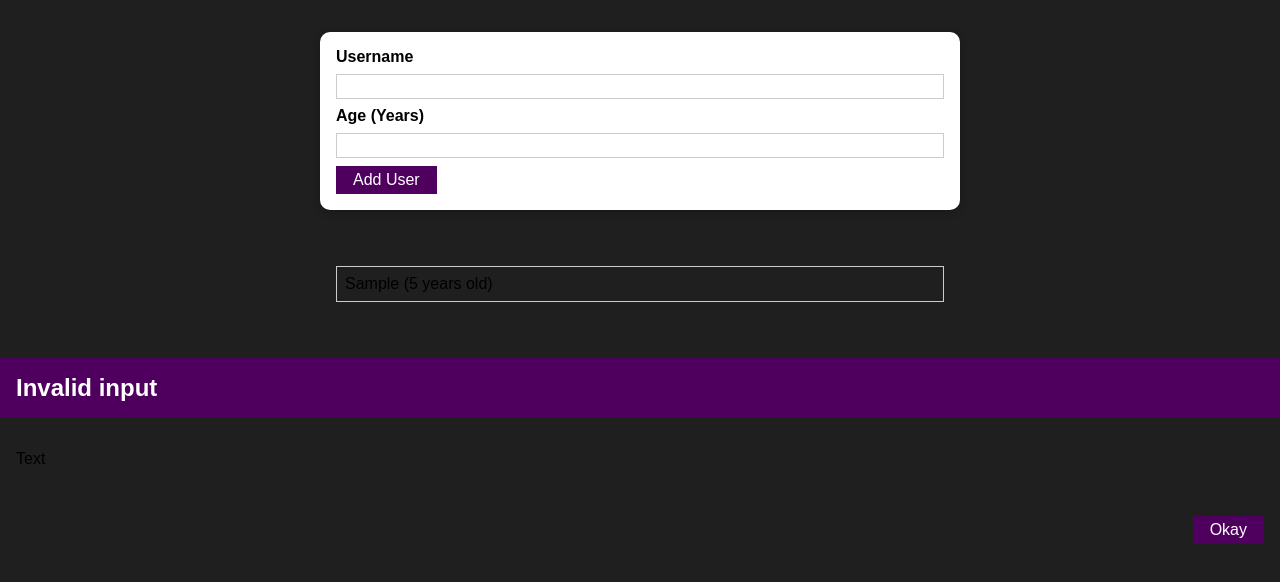
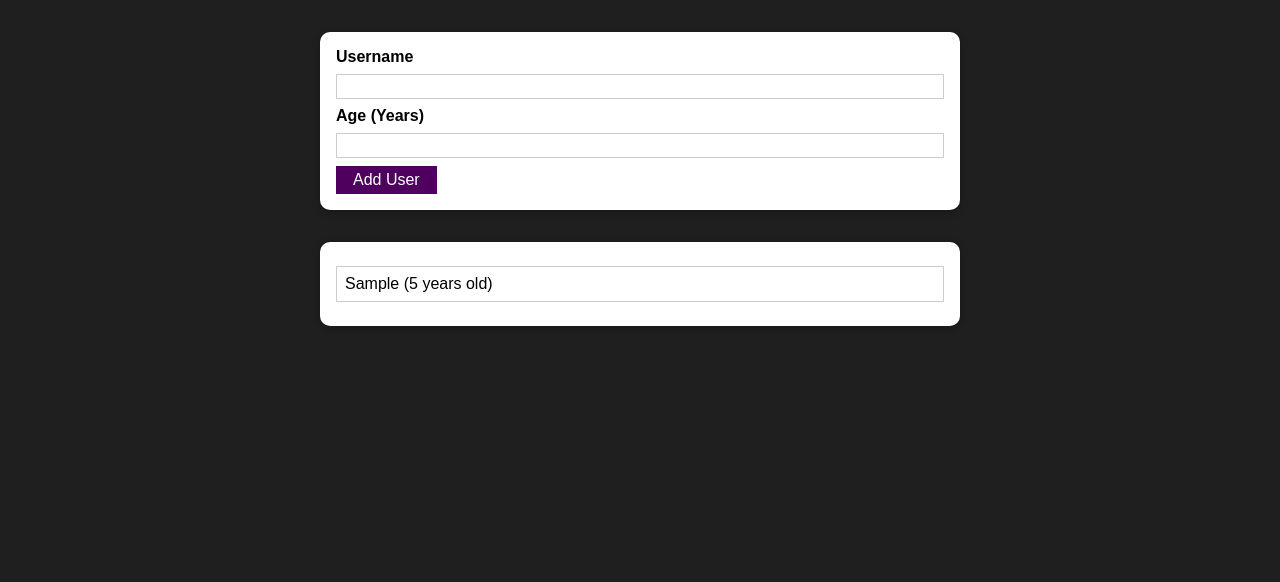
Before and after one commit to jacquelyn-bradshaw/third-react-practice, a React (Create React App) app: page / in a window 1280 px wide. Both pictures are taken after typing "Sample", "5" into the empty fields and a click on the button "Add User". Shown: the top 582 px of the page. Built offline with nearby package versions, Linux system fonts and the light colour scheme.

Commit message:
ErrorModal showing and hiding

```diff
--- a/src/App.js
+++ b/src/App.js
@@ -1,10 +1,11 @@
 import {useState} from 'react';
 import UsersList from './Components/UsersList';
 import AddUser from './Components/AddUser';
-import ErrorModal from './Components/ErrorModal';
+import ErrorModal from './Components/UI/ErrorModal';
 
 function App() {
 const [users, addUser] = useState([])
+const [isModalShowing, setIsModalShowing] = useState(false)
 
   const addUserHandler = (input) => {
     addUser((prevUsers) => {
@@ -12,11 +13,19 @@ const [users, addUser] = useState([])
     })
   }
 
+  const showModalHandler = () => {
+    setIsModalShowing(true)
+  }
+
+  const hideModalHandler = () => {
+    setIsModalShowing(false)
+  }
+
   return (
     <div>
-      <AddUser onAddUser={addUserHandler}/>
+      <AddUser onShowModal={showModalHandler} onAddUser={addUserHandler}/>
       <UsersList users={users} />
-      <ErrorModal/>
+      {isModalShowing && <ErrorModal onCloseModal={hideModalHandler}/>}
     </div>
   );
 }
--- a/src/Components/AddUser.js
+++ b/src/Components/AddUser.js
@@ -24,8 +24,9 @@ const AddUser = (props) => {
 
   const submitHandler = (event) => {
     event.preventDefault()
-    if (userInput.username === "" || userInput.age === "") {
-      console.log("Empty")
+    if (userInput.username.trim().length === 0 || userInput.age.trim().length === 0 || +userInput.age < 1) {
+      props.onShowModal()
+      return
     }
     props.onAddUser(userInput)
     setUserInput(initialInput)
--- a/src/Components/ErrorModal.js
+++ b/src/Components/UI/ErrorModal.js
@@ -1,12 +1,8 @@
-import Button from "./UI/Button"
+import Button from "./Button"
 
 import styles from "./ErrorModal.module.css"
 
-const ErrorModal = () => {
-  const closeModalHandler = () => {
-
-  }
-
+const ErrorModal = (props) => {
   return <div>
     <header className={styles.header}>
       <h2>Invalid input</h2>
@@ -14,7 +10,7 @@ const ErrorModal = () => {
     <main>
       <p className={styles.content}>Text</p>
       <div className={styles.actions}>
-        <Button onClick={closeModalHandler}>Okay</Button>
+        <Button onClick={props.onCloseModal}>Okay</Button>
       </div>
     </main>
   </div>
--- a/src/Components/UsersList.js
+++ b/src/Components/UsersList.js
@@ -1,16 +1,18 @@
+import Card from "./UI/Card"
+
 import styles from "./UsersList.module.css"
 
 const UsersList = (props) => {
   return (
-    <div className={styles.users}>
+    <Card className={styles.users}>
       <ul>
         {props.users.map((user) => (
           <li key={Math.random().toString()}>
-            {`${user.username} (${user.age} years old)`}
+            {user.username} ({user.age} years old)
           </li>
         ))}
       </ul>
-    </div>
+    </Card>
   )
 }
 
```
Also changed, not shown: src/Components/UI/ErrorModal.module.css (renamed from src/Components/ErrorModal.module.css).
